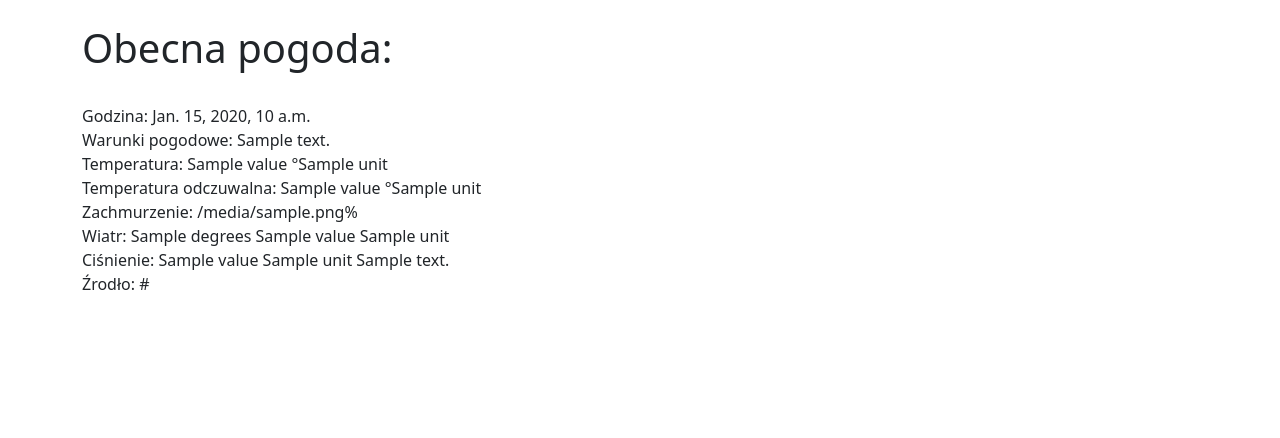
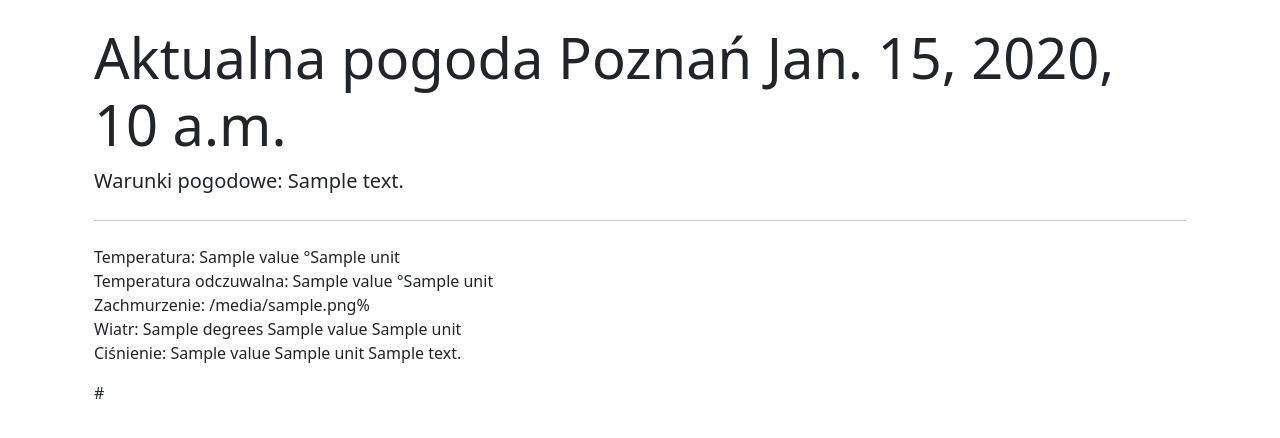
Before and after one commit to hamlet07/wheatherapp, a Django app: template lookup/templates/home.html in a window 1280 px wide. Shown: the part 56-494 px from the top of the page. Run offline with Django 4.2, Linux system fonts and the light colour scheme; the template is opened without the code that fills it: most values are stand-ins (such as "Sample title", 1, 10 or a date in 2020).

Commit message:
Jumbotron

```diff
--- a/lookup/templates/home.html
+++ b/lookup/templates/home.html
@@ -2,21 +2,27 @@
 
 {% block content %}
 
-<h1>Obecna pogoda:</h1>
-<br/>
 
 {% if api %}
     {%if api == "Error..."%}
         Błąd wczytywania, spróbuj później...
     {% else %}
-        Godzina: {{ api.0.LocalObservationDateTime }}</br>
-        Warunki pogodowe: {{ api.0.WeatherText }}</br>
-        Temperatura: {{ api.0.Temperature.Metric.Value }}  &deg{{ api.0.Temperature.Metric.Unit }}</br>
-        Temperatura odczuwalna: {{ api.0.RealFeelTemperature.Metric.Value }}  &deg{{ api.0.RealFeelTemperature.Metric.Unit }}</br>
-        Zachmurzenie: {{ api.0.CloudCover }}%</br>
-        Wiatr: {{ api.0.Wind.Direction.Degrees }} {{ api.0.Wind.Speed.Metric.Value }} {{ api.0.Wind.Speed.Metric.Unit }}</br>
-        Ciśnienie: {{ api.0.Pressure.Metric.Value }} {{ api.0.Pressure.Metric.Unit }} {{ api.0.Wind.PressureTendency.LocalizedText }}</br>
-        Źrodło: {{ api.0.Link }}</br></br>
+
+    <div class="jumbotron jumbotron-fluid">
+        <div class = container>
+            <h1 class="display-4">Aktualna pogoda Poznań {{ api.0.LocalObservationDateTime }}</h1>
+            <p class="lead">Warunki pogodowe: {{ api.0.WeatherText }}</p>
+            <hr class="my-4">
+            <p> Temperatura: {{ api.0.Temperature.Metric.Value }}  &deg{{ api.0.Temperature.Metric.Unit }}</br>
+                Temperatura odczuwalna: {{ api.0.RealFeelTemperature.Metric.Value }}  &deg{{ api.0.RealFeelTemperature.Metric.Unit }}</br>
+                Zachmurzenie: {{ api.0.CloudCover }}%</br>
+                Wiatr: {{ api.0.Wind.Direction.Degrees }} {{ api.0.Wind.Speed.Metric.Value }} {{ api.0.Wind.Speed.Metric.Unit }}</br>
+                Ciśnienie: {{ api.0.Pressure.Metric.Value }} {{ api.0.Pressure.Metric.Unit }} {{ api.0.Wind.PressureTendency.LocalizedText }}</br>
+            </p>
+            <p>{{ api.0.Link }}</p>
+        </div>
+      </div>
+
     {% endif %}
 {% endif %}
 
```
